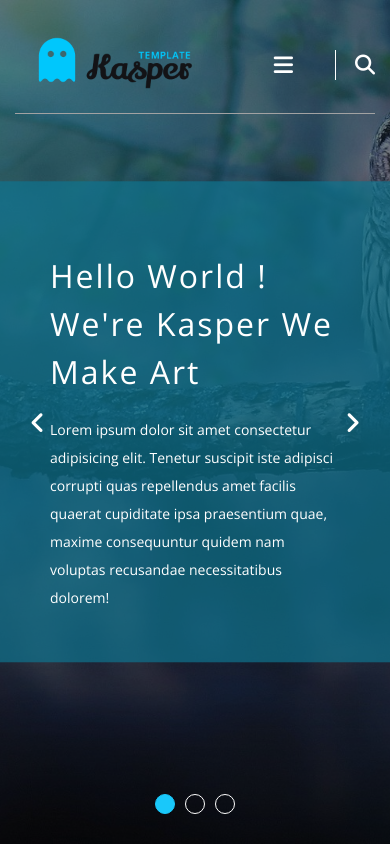
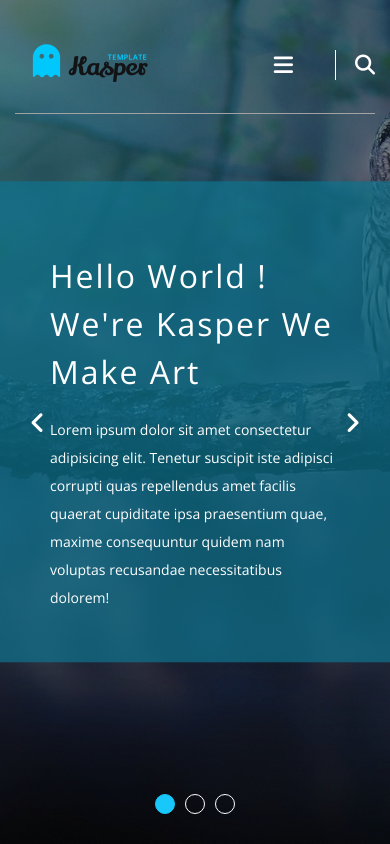
Before and after one commit to Ali-AK004/Kasper-Template, a plain HTML site: page index.html in a window 390 px wide. Shown: the top 844 px of the page. Drawn offline with nearby package versions, Linux system fonts and the light colour scheme; a web font is replaced by a local one.

Commit message:
edited header logo styles

```diff
--- a/CSS/style.css
+++ b/CSS/style.css
@@ -150,6 +150,12 @@ header .container::after {
 header .logo img {
   width: 200px;
   max-width: 200px;
+}
+
+@media screen and (max-width: 768px) {
+  header .logo img {
+    width: 150px;
+  }
 }
 
 header nav {
```
